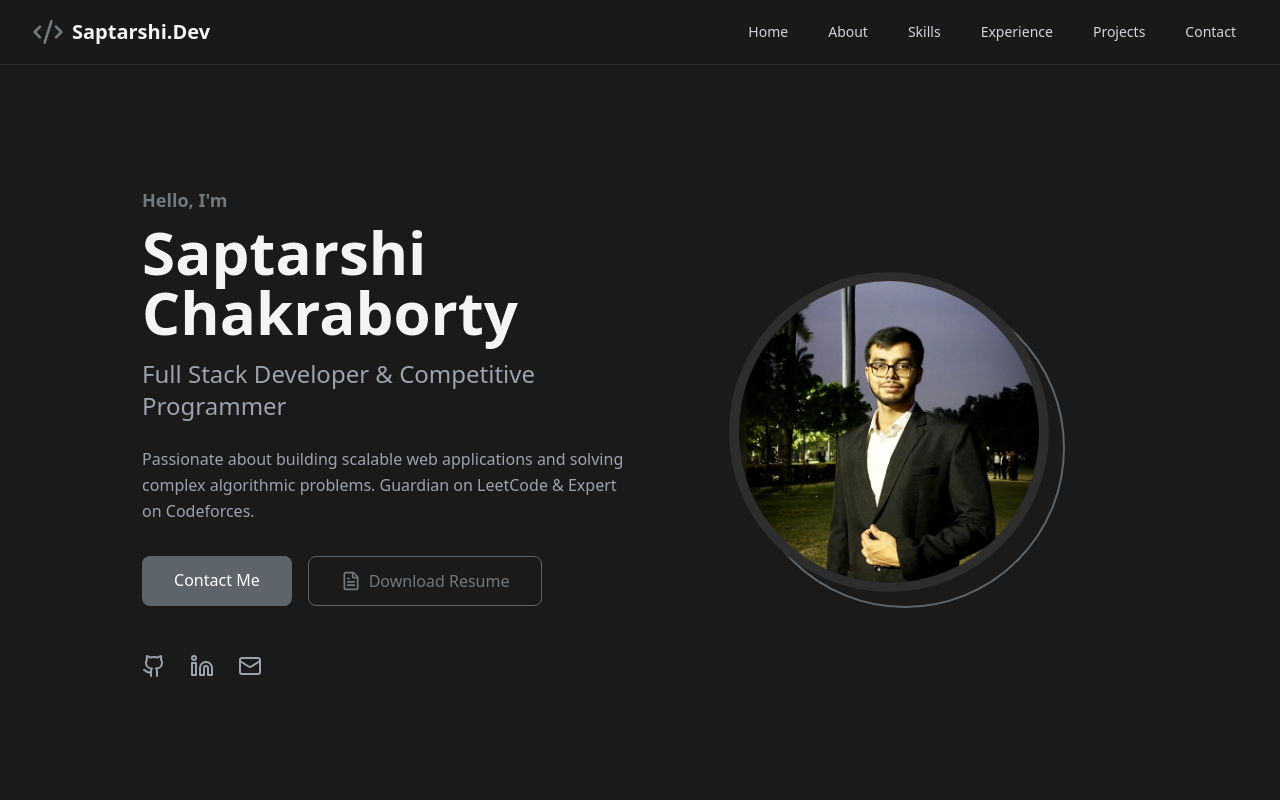
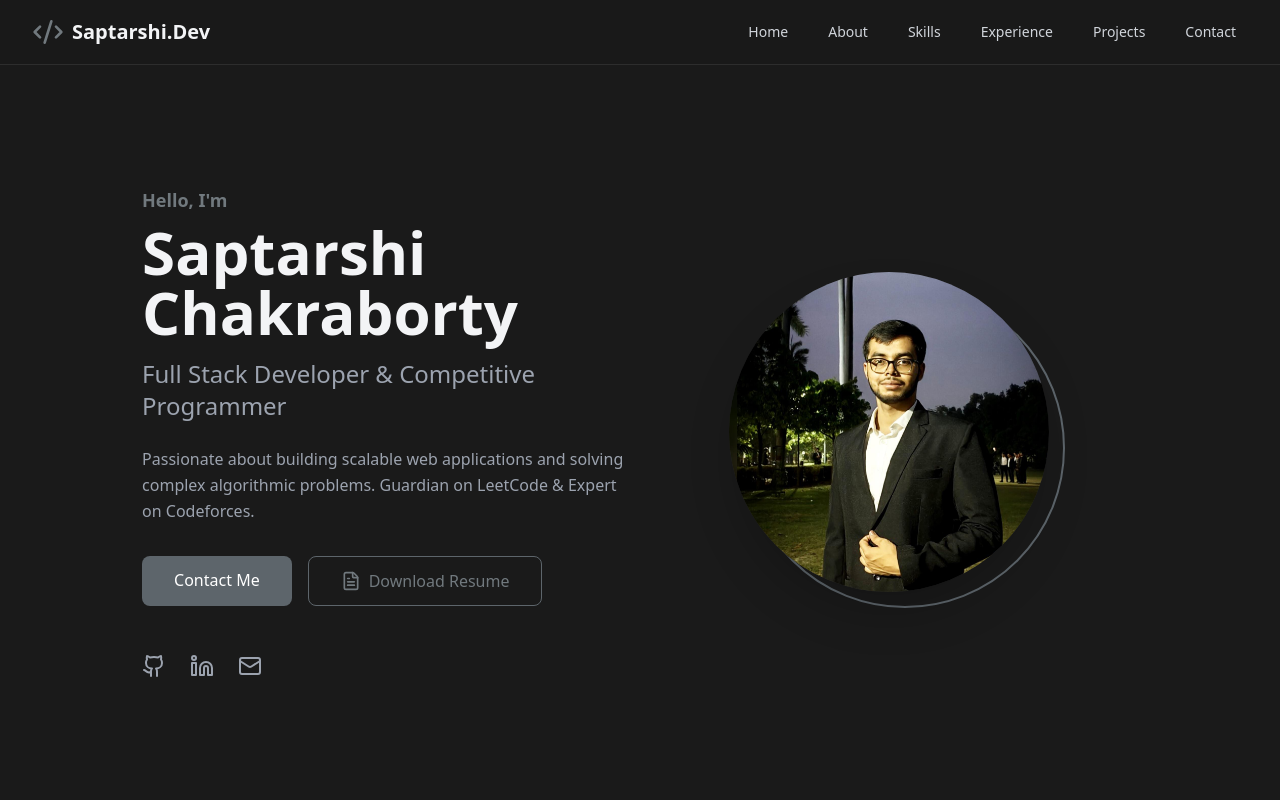
Before and after one commit to Saptarshi-iitbhu/Portfolio, a React (Vite) app: page / in a window 1280 px wide. Shown: the top 800 px of the page. Built offline with nearby package versions, Linux system fonts and the light colour scheme.

Commit message:
fixed image problem

```diff
--- a/src/components/Hero.jsx
+++ b/src/components/Hero.jsx
@@ -1,7 +1,6 @@
 import React from 'react';
 import { Github, Linkedin, Mail, FileText } from 'lucide-react';
 import { resumeData } from '../data/resumeData';
-import Image from 'next/image';
 
 const Hero = () => {
     return (
@@ -34,7 +33,7 @@ const Hero = () => {
                         </a>
 
                         <a
-                            href="#" // Replace with actual resume link
+                            href="#"
                             className="px-8 py-3 border border-slate-500 text-slate-400 hover:bg-gray-800 rounded-lg font-medium transition-colors flex items-center justify-center gap-2"
                         >
                             <FileText size={20} />
@@ -43,45 +42,31 @@ const Hero = () => {
                     </div>
 
                     <div className="mt-12 flex items-center justify-center md:justify-start space-x-6">
-                        <a
-                            href={resumeData.personalInfo.links.github}
-                            target="_blank"
-                            className="text-gray-400 hover:text-slate-400 transition-colors"
-                        >
+                        <a href={resumeData.personalInfo.links.github} className="text-gray-400 hover:text-slate-400 transition-colors">
                             <Github size={24} />
                         </a>
 
-                        <a
-                            href={resumeData.personalInfo.links.linkedin}
-                            target="_blank"
-                            className="text-gray-400 hover:text-slate-400 transition-colors"
-                        >
+                        <a href={resumeData.personalInfo.links.linkedin} className="text-gray-400 hover:text-slate-400 transition-colors">
                             <Linkedin size={24} />
                         </a>
 
-                        <a
-                            href={`mailto:${resumeData.personalInfo.email}`}
-                            className="text-gray-400 hover:text-slate-400 transition-colors"
-                        >
+                        <a href={`mailto:${resumeData.personalInfo.email}`} className="text-gray-400 hover:text-slate-400 transition-colors">
                             <Mail size={24} />
                         </a>
                     </div>
                 </div>
 
-                {/* RIGHT — PROFILE IMAGE */}
+                {/* RIGHT SIDE IMAGE */}
                 <div className="md:w-1/2 mt-12 md:mt-0 flex justify-center">
                     <div className="relative w-64 h-64 md:w-80 md:h-80">
-                        {/* Outer offset ring */}
                         <div className="absolute inset-0 border-2 border-slate-500 rounded-full transform translate-x-4 translate-y-4"></div>
 
-                        {/* Actual profile image container */}
-                        <div className="absolute inset-0 bg-gray-800 rounded-full overflow-hidden flex items-center justify-center">
-                            <Image
+                        <div className="absolute inset-0 bg-gray-800 rounded-full overflow-hidden flex items-center justify-center shadow-2xl">
+                            {/* Correct Production Image Path */}
+                            <img
                                 src="/img.jpeg"
-                                alt="profile"
-                                width={300}
-                                height={300}
-                                className="rounded-full object-cover"
+                                alt="Profile"
+                                className="w-full h-full object-cover"
                             />
                         </div>
                     </div>
```
Also changed, not shown: Img.jpeg (renamed from public/Img.jpeg).
